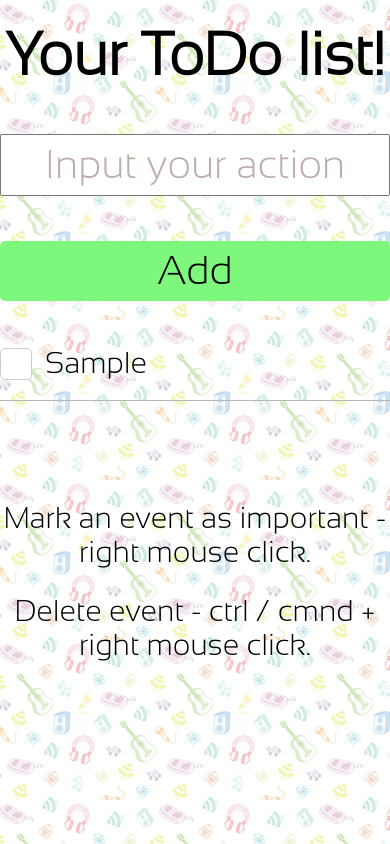
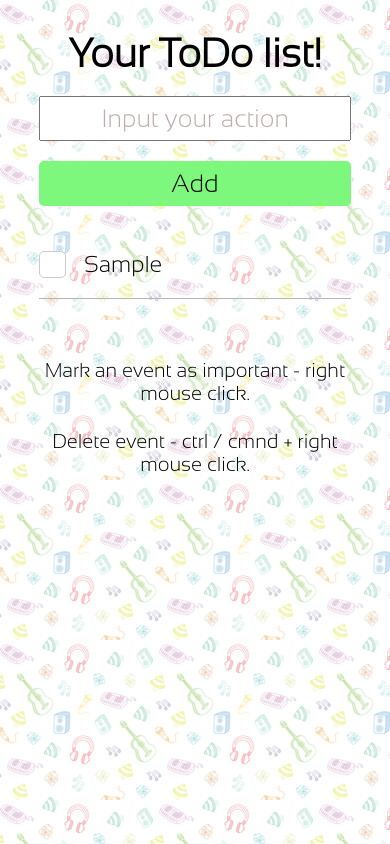
Before and after one commit to RaimondReddi/ToDo-List, a plain HTML site: page index.html in a window 390 px wide. Both pictures are taken after typing "Sample" into the empty fields and a click on the button "Add". Drawn offline with Linux system fonts and the light colour scheme.

Commit message:
added responsiveness

```diff
--- a/css/style.css
+++ b/css/style.css
@@ -154,3 +154,133 @@ a{
 .checkbox__input:checked + .checkbox__label:after{
     opacity: 1;
 }
+
+@media (max-width: 768px) {
+  .todo-list {
+    padding: 0 10%;
+  }
+
+  .todos-wrapper {
+    font-size: 25px;
+  }
+
+  ::-webkit-input-placeholder {color:#bdadab;
+    font-family: 'Sansation_Light';
+    font-size: 30px;
+    text-align: center;
+    }
+::-moz-placeholder          {color:#bdadab;
+    font-family: 'Sansation_Light';
+    font-size: 30px;
+    text-align: center;
+    }
+:-moz-placeholder           {color:#bdadab;
+    font-family: 'Sansation_Light';
+    font-size: 30px;
+    text-align: center;
+    }
+:-ms-input-placeholder      {color:#bdadab;
+    font-family: 'Sansation_Light';
+    font-size: 30px;
+    text-align: center;
+    }
+
+  .todo-title {
+    margin-top: 10%;
+    font-size: 50px;
+  }
+
+  .todo-input {
+    height: 50px;
+    font-size: 30px;
+    margin: 20px 0;
+  }
+
+  .todo-button {
+    height: 50px;
+    font-size: 30px;
+  }
+
+  .todos-wrapper {
+    font-size: 25px;
+  }
+
+  .todo-item:last-child {
+    margin-bottom: 80px;
+  }
+
+  .checkbox__label:before{
+    content: "";
+    width: 25px;
+    height: 25px;
+  }
+
+  .checkbox__label:after{
+    content: "";
+    width: 25px;
+    height: 25px;
+    background-size: 25px 25px;
+    left: 1px;
+  }
+
+  .notes-list li:first-child {
+    margin: 20px 0 25px;
+  }
+
+  .notes-list li {
+    font-size: 25px;
+  }
+}
+
+@media (max-width: 480px) {
+  ::-webkit-input-placeholder {color:#bdadab;
+    font-family: 'Sansation_Light';
+    font-size: 25px;
+    text-align: center;
+    }
+::-moz-placeholder          {color:#bdadab;
+    font-family: 'Sansation_Light';
+    font-size: 25px;
+    text-align: center;
+    }
+:-moz-placeholder           {color:#bdadab;
+    font-family: 'Sansation_Light';
+    font-size: 25px;
+    text-align: center;
+    }
+:-ms-input-placeholder      {color:#bdadab;
+    font-family: 'Sansation_Light';
+    font-size: 25px;
+    text-align: center;
+    }
+
+    .todo-title {
+      font-size: 40px;
+    }
+
+    .todo-input {
+      height: 45px;
+      font-size: 25px;
+    }
+
+    .todo-button {
+      font-size: 25px;
+      height: 45px;
+    }
+
+    .todos-wrapper {
+      font-size: 23px;
+    }
+
+    .todo-item:last-child {
+      margin-bottom: 60px;
+  }
+
+    .notes-list li:first-child {
+      margin: 0 0 25px;
+    }
+
+    .notes-list li {
+      font-size: 20px;
+    }
+}
```
